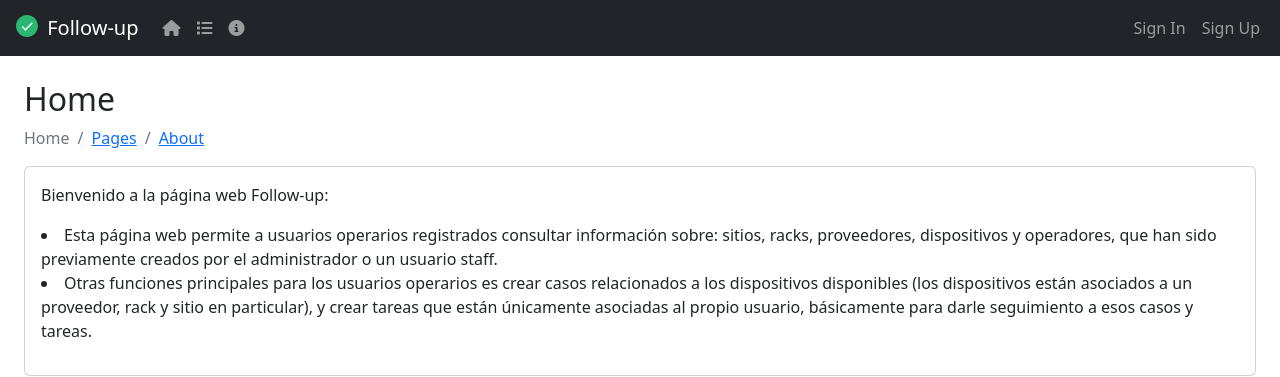
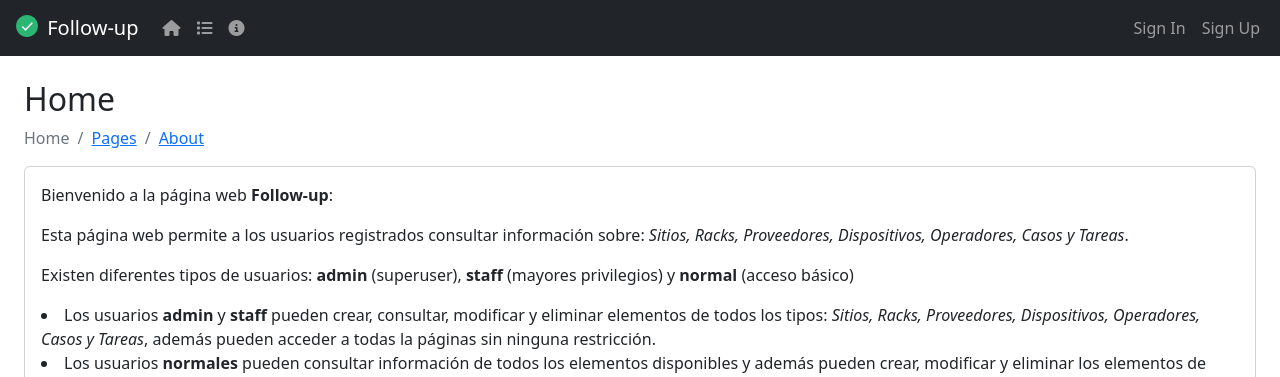
Before and after one commit to rjosedev/romanballesteros-pythonweb, a Django app: page / in a window 1280 px wide. Shown: the top 377 px of the page. Run offline with Django 5.2, Linux system fonts and the light colour scheme; some libraries are stand-ins or nearby versions.

Commit message:
modify description in home

```diff
--- a/tasks/templates/case_nav.html
+++ b/tasks/templates/case_nav.html
@@ -40,13 +40,11 @@
         <li>Device: {{case.device}}</li>
         <li>Severity: {{case.severity}}</li>
         <li>Description: {{case.description}}</li>
-        <li>Operator: {{case.user.username}}</li>
+        <li>Operator: {{case.operator}}</li>
       </div>
       <div class="col-6">
         <div class="row">
-          {% if user.is_staff %}
           <td><a class="text-end" href="{% url 'case_detail' case.id %}">Edit/Delete</a></td>
-          {% endif %}
         </div>
         <div class="row">
           <section>
--- a/tasks/templates/home.html
+++ b/tasks/templates/home.html
@@ -15,16 +15,28 @@
 <div class="card mb-4">
   <div class="card-body">
     <p>
-      Bienvenido a la página web Follow-up:
-      <li>
-        Esta página web permite a usuarios operarios registrados consultar información sobre: sitios, racks, proveedores, dispositivos y operadores,
-        que han sido previamente creados por el administrador o un usuario staff.
-      </li>
-      <li>
-        Otras funciones principales para los usuarios operarios es crear casos relacionados a los dispositivos disponibles
-        (los dispositivos están asociados a un proveedor, rack y sitio en particular), y
-        crear tareas que están únicamente asociadas al propio usuario, básicamente para darle seguimiento a esos casos y tareas.
-      </li>
+      Bienvenido a la página web <b>Follow-up</b>:
+      <p>
+        Esta página web permite a los usuarios registrados consultar información sobre:
+        <em>Sitios, Racks, Proveedores, Dispositivos, Operadores, Casos y Tareas</em>.
+      </p>
+      <p>
+        Existen diferentes tipos de usuarios: <b>admin</b> (superuser), <b>staff</b> (mayores privilegios) y <b>normal</b> (acceso básico)
+        <li>Los usuarios <b>admin</b> y <b>staff</b> pueden crear, consultar, modificar y eliminar elementos de todos los tipos:
+          <em>Sitios, Racks, Proveedores, Dispositivos, Operadores, Casos y Tareas</em>, además pueden acceder a todas la páginas sin ninguna restricción.
+        </li>
+        <li>
+          Los usuarios <b>normales</b> pueden consultar información de todos los elementos disponibles y además pueden
+          crear, modificar y eliminar los elementos de tipo <em>Caso y Tarea</em>, para darle un seguimiento.
+        </li>
+        <li>
+          Cada <em>Caso</em> está directamente relacionado a un <em>Dispositivo</em> en particular, que a su vez está asociado a un <em>Sitio, Rack y Proveedor</em>,
+          además el <em>Caso</em> se puede asociar a un único <em>Operador</em>.
+        </li>
+        <li>
+          Las <em>Tareas</em> están únicamente asociadas al propio usuario que las crea.
+        </li>
+      </p>
     </p>
   </div>
 </div>
```
Also changed, not shown: video.txt (+21 -16 lines), db.sqlite3.
